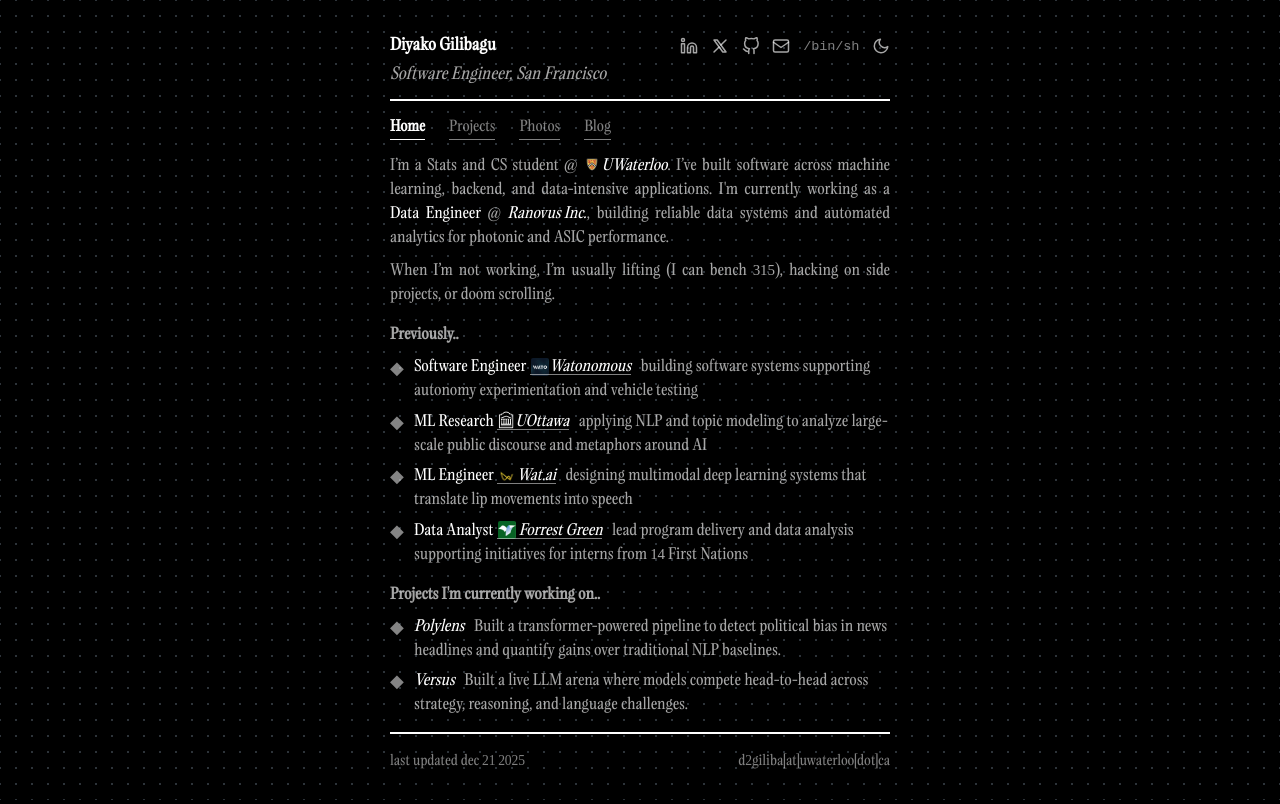
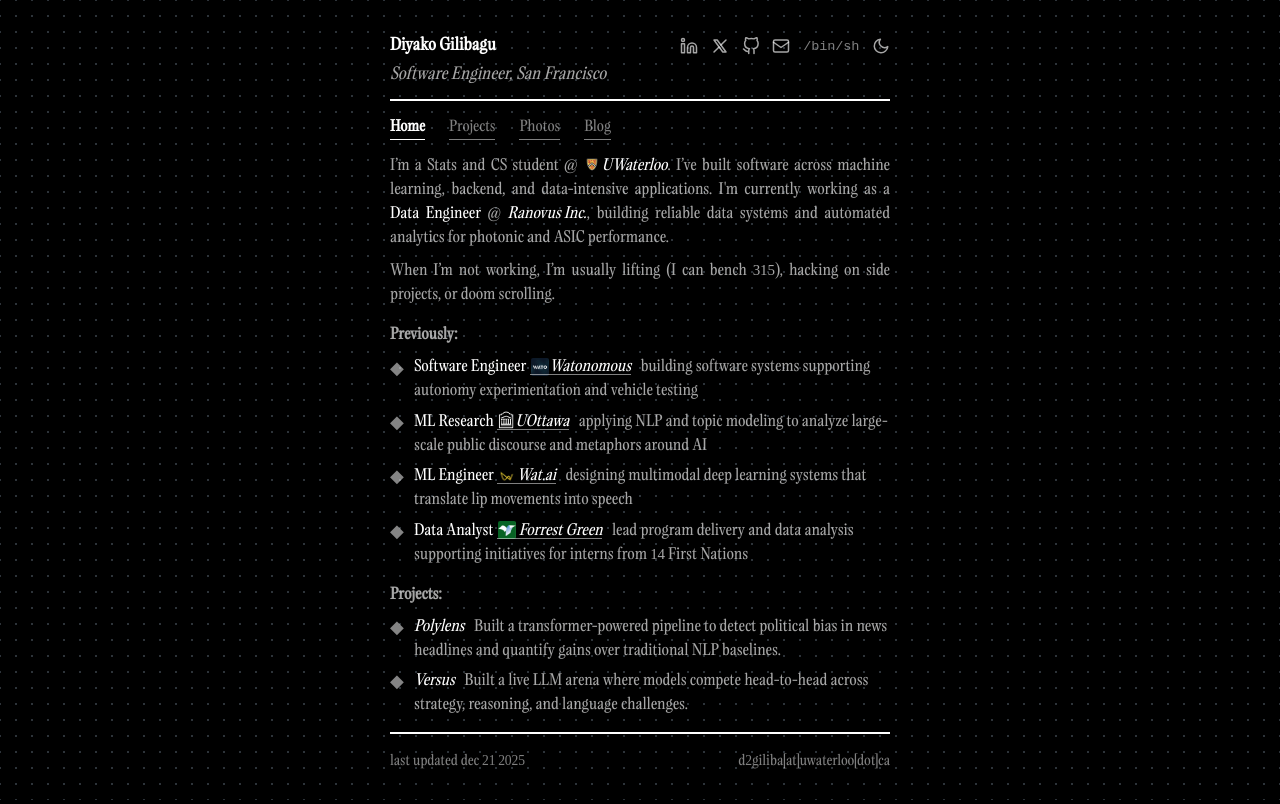
Before and after one commit to Diyako1/portfolio, a plain HTML site: page index.html in a window 1280 px wide. Drawn offline with Linux system fonts and the light colour scheme; animation ran at ten frames a second.

Commit message:
Change headings to Previously: and Projects:

```diff
--- a/index.html
+++ b/index.html
@@ -84,7 +84,7 @@
 			</div>
 			<section class="experience" id="experience">
 				<div class="experience-heading">
-					<span>Previously..</span>
+					<span>Previously:</span>
 				</div>
 				<ul>
 					<li class="experience-item">
@@ -103,7 +103,7 @@
 			</section>
 			<section class="experience" id="projects">
 				<div class="experience-heading">
-					<span>Projects I'm currently working on..</span>
+					<span>Projects:</span>
 				</div>
 				<ul>
 					<li class="experience-item project-item">
```
